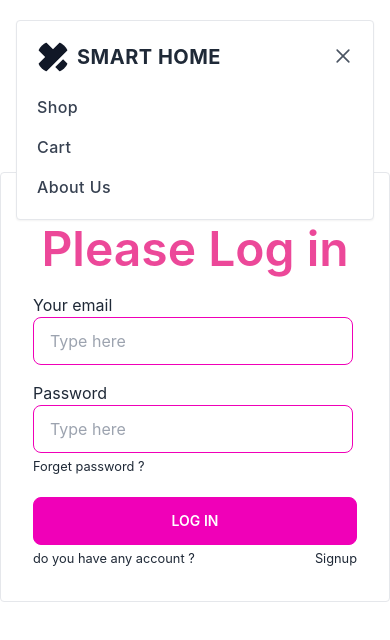
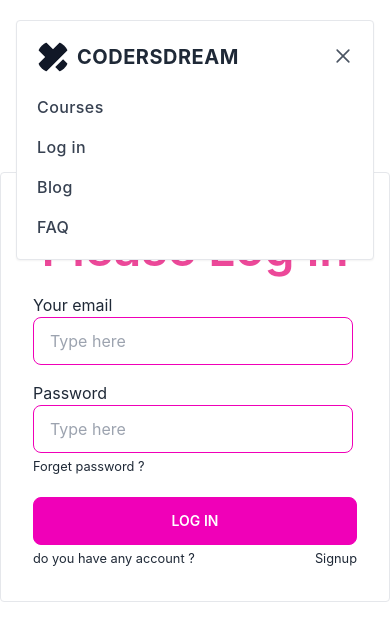
Before and after one commit to Nahid-07/TechBD-client, a React (Create React App) app: page /login in a window 390 px wide. Both pictures are taken after a click on the button "Open Menu". Shown: the top 640 px of the page. Built offline with nearby package versions, Linux system fonts and the light colour scheme; no server answers.

Commit message:
responsive navbar and logout log in conditionally implemented

```diff
--- a/src/Components/Login.js
+++ b/src/Components/Login.js
@@ -1,31 +1,70 @@
 import React from "react";
+import { useContext } from "react";
+import { useState } from "react";
 import { Link } from "react-router-dom";
 import Layer from "../assests/Layer.png";
+import { Authprovider } from "../Context/Context";
 
 const Login = () => {
+  const [error, setError] = useState(null);
+  const { LogIn } = useContext(Authprovider);
+
+  const handleSubmit = (e) => {
+    e.preventDefault();
+    const form = e.target;
+    const email = form.email.value;
+    const password = form.password.value;
+
+    LogIn(email, password)
+      .then(result => {
+        const user = result.user
+        console.log(user)
+      })
+  };
   return (
     <div className="container mx-auto flex justify-around items-center mt-24">
       <div className="hidden md:block">
         <img src={Layer} alt="" width="600px" />
       </div>
       <div className="border p-8 rounded">
-      <h1 className="text-5xl text-pink-500 font-semibold text-center my-5">Please Log in</h1>
+        <h1 className="text-5xl text-pink-500 font-semibold text-center my-5">
+          Please Log in
+        </h1>
+        <form onSubmit={handleSubmit}>
           <div className="mb-4">
-        <label htmlFor=""> Your email</label>
-        <input type="text" placeholder="Type here" className="input input-bordered input-secondary w-full max-w-xs" />
+            <label htmlFor="">Your email</label>
+            <input
+              type="email"
+              name="email"
+              placeholder="Type here"
+              className="input input-bordered input-secondary w-full max-w-xs"
+            />
           </div>
           <div>
-            <label htmlFor=""> Password</label>
-            <input type="text" placeholder="Type here" className="input input-bordered input-secondary w-full max-w-xs" />
+            <label htmlFor="">Password</label>
+            <input
+              type="password"
+              name="password"
+              placeholder="Type here"
+              className="input input-bordered input-secondary w-full max-w-xs"
+            />
           </div>
-        <p><small>Forget password ?</small></p>
+          <p>
+            <small>Forget password ?</small>
+          </p>
           <div>
             <button className="btn btn-secondary w-full mt-5">Log in</button>
           </div>
           <div className="flex justify-between">
-            <p><small>do you have any account ?</small></p>
-            <Link to='/signup'><small>Signup</small></Link>
+            <p>
+              <small>do you have any account ?</small>
+            </p>
+            <p>{error}</p>
+            <Link to="/signup">
+              <small>Signup</small>
+            </Link>
           </div>
+        </form>
       </div>
     </div>
   );
--- a/src/Components/Navbar.js
+++ b/src/Components/Navbar.js
@@ -1,7 +1,11 @@
 import React, { useState } from "react";
+import { useContext } from "react";
 import { Link } from "react-router-dom";
+import { Authprovider } from "../Context/Context";
 
 const Navbar = () => {
+  const { user, LogOut } = useContext(Authprovider);
+  console.log(user);
   const [isMenuOpen, setIsMenuOpen] = useState(false);
   return (
     <div className="px-4 py-5 mx-auto sm:max-w-xl md:max-w-full lg:max-w-screen-xl md:px-24 lg:px-8">
@@ -44,6 +48,9 @@ const Navbar = () => {
               Courses
             </Link>
           </li>
+          {user?.email ? (
+            <button onClick={LogOut}>Log Out</button>
+          ) : (
             <li>
               <Link
                 to="/login"
@@ -53,6 +60,7 @@ const Navbar = () => {
                 <p> Log in</p>
               </Link>
             </li>
+          )}
           <li>
             <Link
               to="/blog"
@@ -71,6 +79,18 @@ const Navbar = () => {
               FAQ
             </Link>
           </li>
+          {user && user?.uid ? (
+            <>
+              <img
+                src={user?.photoURL}
+                className="w-[60px] rounded-full cursor-pointer"
+                title={user.displayName}
+              />
+              <p>{user?.displayName}</p>
+            </>
+          ) : (
+            ""
+          )}
         </ul>
         <div className="lg:hidden">
           <button
@@ -114,7 +134,7 @@ const Navbar = () => {
                         <path d="M18.266 26.068l7.839-7.854 4.469 4.479c1.859 1.859 1.859 4.875 0 6.734l-1.104 1.104c-1.859 1.865-4.875 1.865-6.734 0zM30.563 2.531l-1.109-1.104c-1.859-1.859-4.875-1.859-6.734 0l-6.719 6.734-6.734-6.734c-1.859-1.859-4.875-1.859-6.734 0l-1.104 1.104c-1.859 1.859-1.859 4.875 0 6.734l6.734 6.734-6.734 6.734c-1.859 1.859-1.859 4.875 0 6.734l1.104 1.104c1.859 1.859 4.875 1.859 6.734 0l21.307-21.307c1.859-1.859 1.859-4.875 0-6.734z"></path>
                       </svg>
                       <span className="ml-2 text-xl font-bold tracking-wide text-gray-800 uppercase">
-                        Smart Home
+                        CodersDream
                       </span>
                     </Link>
                   </div>
@@ -138,34 +158,56 @@ const Navbar = () => {
                   <ul className="space-y-4">
                     <li>
                       <Link
-                        to="/shop"
-                        aria-label="Shop"
-                        title="Shop"
+                        to="/courses"
+                        title="courses"
                         className="font-medium tracking-wide text-gray-700 transition-colors duration-200 hover:text-deep-purple-accent-400"
                       >
-                        Shop
+                        Courses
+                      </Link>
+                    </li>
+                    {user?.email ? (
+                      <button onClick={LogOut}>Log Out</button>
+                    ) : (
+                      <li>
+                        <Link
+                          to="/login"
+                          title="login"
+                          className="font-medium tracking-wide text-gray-700 transition-colors duration-200 hover:text-deep-purple-accent-400"
+                        >
+                          <p> Log in</p>
+                        </Link>
+                      </li>
+                    )}
+                    <li>
+                      <Link
+                        to="/blog"
+                        title="Blog"
+                        className="font-medium tracking-wide text-gray-700 transition-colors duration-200 hover:text-deep-purple-accent-400"
+                      >
+                        Blog
                       </Link>
                     </li>
                     <li>
                       <Link
-                        to="/cart"
-                        aria-label="Cart"
-                        title="Cart"
+                        to="/faq"
+                        title="FAQ"
                         className="font-medium tracking-wide text-gray-700 transition-colors duration-200 hover:text-deep-purple-accent-400"
                       >
-                        <p> Cart</p>
+                        FAQ
                       </Link>
                     </li>
-                    <li>
-                      <Link
-                        to="/about"
-                        aria-label="About Us"
-                        title="About Us"
-                        className="font-medium tracking-wide text-gray-700 transition-colors duration-200 hover:text-deep-purple-accent-400"
-                      >
-                        About Us
-                      </Link>
-                    </li>
+                    {user && user?.uid ? (
+                      <>
+                        <img
+                          src={user?.photoURL}
+                          className="w-[60px] rounded-full cursor-pointer"
+                          title={user.displayName}
+                        />
+                        <p>{user?.displayName}</p>
+                      </>
+                    ) : (
+                      ""
+                    )}
                   </ul>
                 </nav>
               </div>
--- a/src/Context/Context.js
+++ b/src/Context/Context.js
@@ -1,12 +1,14 @@
-import React from 'react';
+import React, { useEffect } from 'react';
 import { createContext } from 'react';
-import {createUserWithEmailAndPassword, getAuth, updateProfile} from 'firebase/auth';
+import {createUserWithEmailAndPassword, getAuth, onAuthStateChanged, signInWithEmailAndPassword, signOut, updateProfile} from 'firebase/auth';
 import app from '../firebase/firebase.config'
+import { useState } from 'react';
 
 export const Authprovider = createContext();
 const auth = getAuth(app)
 // create user with email and password
 const Context = ({children}) => {
+    const [user,setUser] = useState(null)
     const createUser = (email,password)=>{
         return createUserWithEmailAndPassword(auth,email,password)
     }
@@ -14,7 +16,26 @@ const Context = ({children}) => {
     const profile = (name,photoURL)=>{
         return updateProfile(auth.currentUser,{displayName: name, photoURL: photoURL})
     }
-    const authInfo = {createUser,profile}
+
+// log out
+
+    const LogOut = ()=>{
+        return signOut(auth)
+    }
+// Sign in
+
+    const LogIn = (email,password)=>{
+
+        return signInWithEmailAndPassword(auth,email,password)
+    }
+
+    useEffect(()=>{
+        const unsubscribe = onAuthStateChanged(auth,(currentUser)=>{
+            setUser(currentUser)
+        });
+        return ()=> unsubscribe()
+    },[])
+    const authInfo = {LogOut,createUser,profile,user,LogIn}
     return (
         <div>
             <Authprovider.Provider value={authInfo}>
```
Lines whose indentation alone changed are shown as unchanged.
